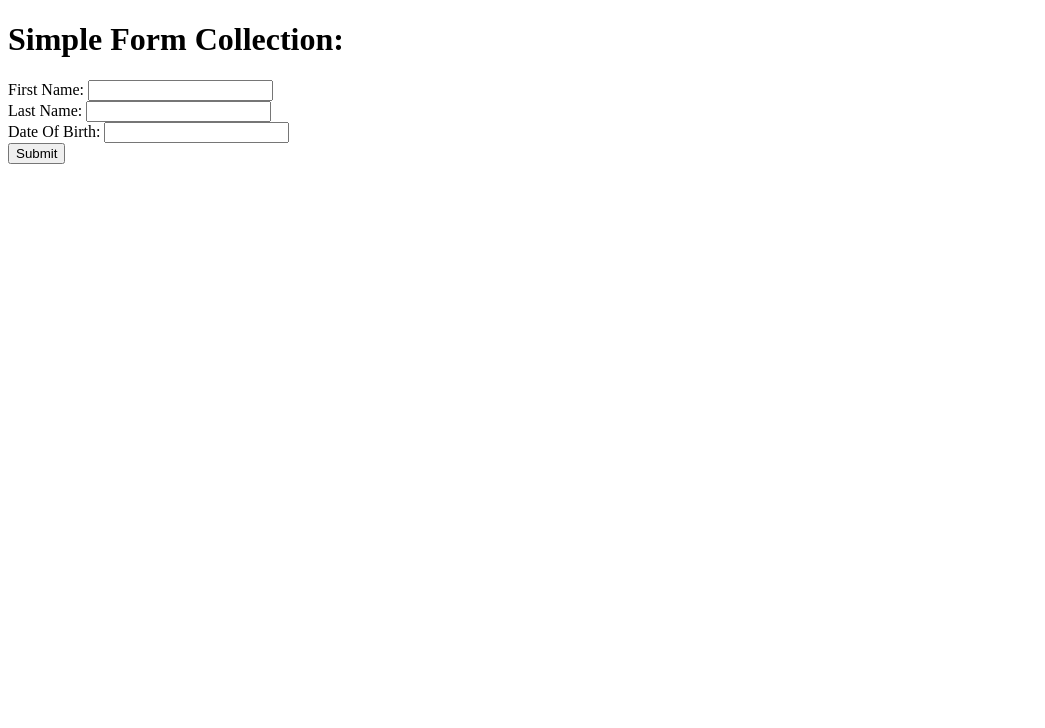
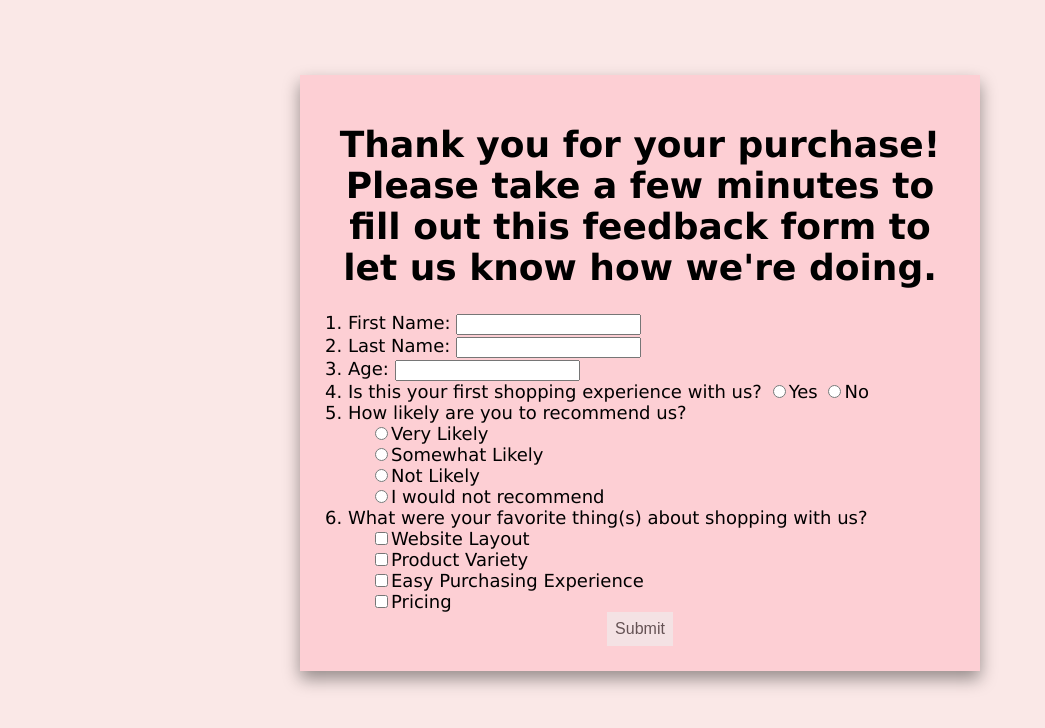
Before and after one commit to krosentrater/FSW-110, a plain HTML site: page index.html in a window 1280 px wide. Shown: the whole page, without its empty margins (0-1045 px from the left). Drawn offline with Linux system fonts and the light colour scheme.

Commit message:
Using Other Types of HTML Inputs
FSW-110 week 5 assignment 2.  .HTML FILE/.CSS FILE/.JS FILE

```diff
--- a/index.html
+++ b/index.html
@@ -1,18 +1,41 @@
 <!DOCTYPE html>
 <html lang='en'>
     <head>
-        <title>Modifying Element Values</title>
+        <link rel='stylesheet' href='styles.css' />
+        <title>FeedBack Survey</title>
     </head>
     <body>
-        <h1>Simple Form Collection: </h1>
-        <form id='form'>
-            <label for='fname'>First Name:</label>
-            <input type='text' id='first-name' /><br>
-            <label for='lname'>Last Name:</label>
-            <input type='text' id='last-name' /><br>
-            <label for='birthday'>Date Of Birth:</label>
-            <input type='text' id='DOB' /><br>
-            <button id='submit-button'>Submit</button>
+        <div class='header'>
+            <h1>Thank you for your purchase! Please take a few minutes to fill out this feedback form to let us know how we're doing.</h1>
+        </div>
+        <form id='full-form'>
+            <label for='fname'></label>1. First Name:</label>
+            <input type='text' id='fname' name='fname' /> <br>
+
+            <label for='lname'>2. Last Name:</label>
+            <input type='text' id='lname' name='lname' /> <br>
+
+            <label for='age'>3. Age:</label>
+            <input type='number' id='age' name='age' /> <br>
+
+            <label for='yes/no'>4. Is this your first shopping experience with us?</label>
+            <input type='radio' id='yes' name='yes/no'  value='Yes'/>Yes
+            <input type='radio' id='no' name='yes/no'  value='No'/>No <br>
+
+            <label for='recommend'>5. How likely are you to recommend us?</label> <br>
+            <input type='radio' name='recommend' class='option' value='Very Likely'/>Very Likely <br>
+            <input type='radio' name='recommend' class='option' value='Somewhat Likely'/>Somewhat Likely <br>
+            <input type='radio' name='recommend' class='option' value='Not Likely'/>Not Likely <br>
+            <input type='radio' name='recommend' class='option' value='Would not recommend'/>I would not recommend <br>
+
+            <label for='favorite-thing'>6. What were your favorite thing&#40;s&#41; about shopping with us?</label> <br>
+            <input type='checkbox' name='favorite-thing' value='Website Layout' class='option'/>Website Layout <br>
+            <input type='checkbox' name='favorite-thing' value='Product Variety' class='option'/>Product Variety <br>
+            <input type='checkbox' name='favorite-thing' value='Easy Purchasing Experience' class='option'/>Easy Purchasing Experience <br>
+            <input type='checkbox' name='favorite-thing' value='Pricing' class='option'/>Pricing <br>
+            <div id='checked-box-result'></div>
+
+            <button id='submit'>Submit</button>
         </form>
     </body>
     <script src='main.js'></script>
--- a/main.js
+++ b/main.js
@@ -1,8 +1,14 @@
 function submit() {
-    let firstName = document.getElementById('first-name').value;
-    let lastName = document.getElementById('last-name').value;
-    let dateOfBirth = document.getElementById('DOB').value;
-    let result;
-    result = alert('First Name: ' + firstName + '\n' + 'Last Name: ' + lastName + '\n' + 'Date of Birth: ' + dateOfBirth);
+    let fname = document.getElementById('fname').value;
+    let lname = document.getElementById('lname').value;
+    let age = document.getElementById('age').value;
+    let yesOrNo = document.querySelector('input[name="yes/no"]:checked').value;
+    let rec = document.querySelector('input[name="recommend"]:checked').value;
+    let answers = [];
+    let checkedBoxes = document.querySelectorAll('input[type=checkbox]:checked')
+    for (let i = 0; i < checkedBoxes.length; i++){
+        answers.push(checkedBoxes[i].value);
+    };
+    alert('First Name: ' + fname + '\n' + 'Last Name: ' + lname + '\n' + 'Age: ' + age + '\n' + 'First Time Shopper: ' + yesOrNo + '\n' + 'Recommendation: ' + rec + '\n' + 'Favorite Thing(s): ' + answers);
 };
-document.getElementById('submit-button').addEventListener('click', submit);
+document.getElementById('submit').addEventListener('click', submit);
--- /dev/null
+++ b/styles.css
@@ -0,0 +1,37 @@
+html {
+    background-color: #f9e1e0be;
+}
+body {
+    font-family:'Lucida Sans', 'Lucida Sans Regular', 'Lucida Grande', 'Lucida Sans Unicode', Geneva, Verdana, sans-serif;
+    font-size: large;
+    box-shadow: 0 8px 16px 0 rgba(0, 0, 0, 0.4);
+    margin: 75px;
+    padding: 25px;
+    background-color: #feadb96c;
+}
+.header {
+    text-align: center;
+}
+#submit {
+    border: none;
+    padding: 8px;
+    text-align: center;
+    font-size: 16px;
+    opacity: 0.6;
+    transition: 0.3s;
+    display: inline-block;
+    text-decoration: none;
+    cursor: pointer;
+    margin: 0 auto;
+    display: block;
+}
+#submit:hover {opacity: 1}
+.option {
+    margin-left: 50px;
+}
+@media only screen and (min-width: 1024px) {
+    body {
+        margin: 75px 300px 0px 300px;
+        padding: 25px;
+    }
+}
```
